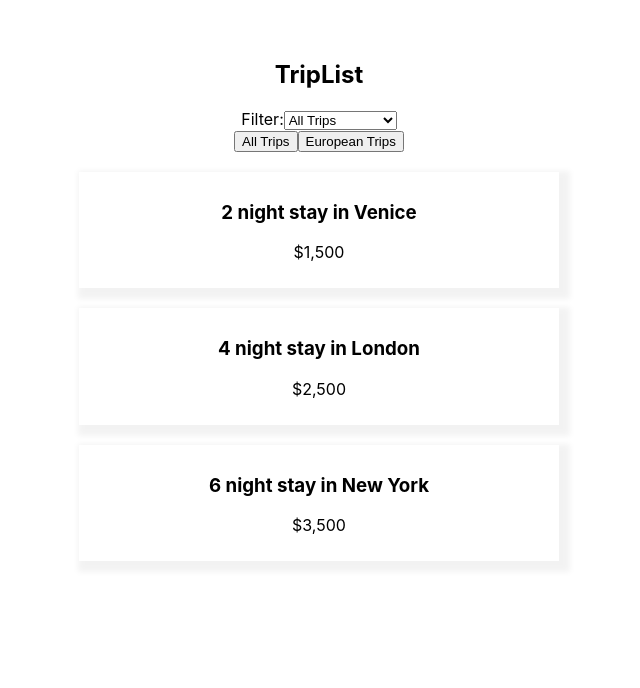
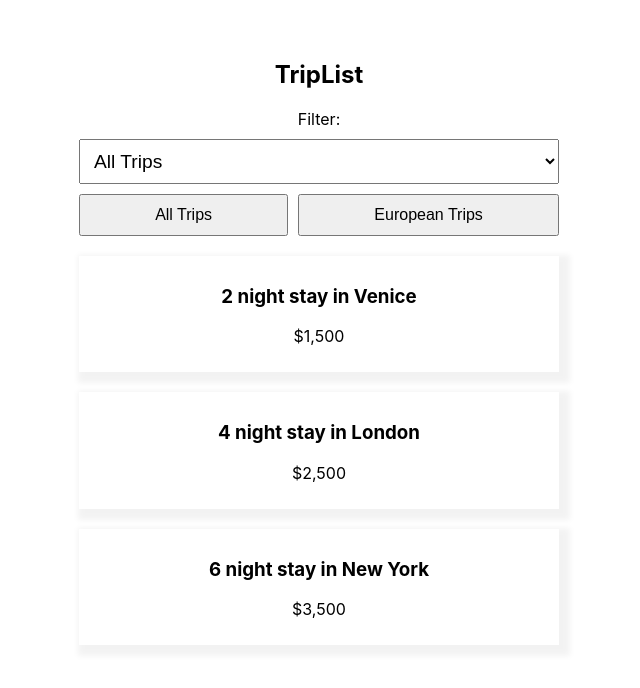
Before and after one commit to Kodake/tripago-app, a React (Create React App) app: page / in a window 1280 px wide. Shown: the top 688 px of the page, without its empty margins (321-961 px from the left). Built offline with nearby package versions, Linux system fonts and the light colour scheme; data requests are answered from the project's data file.

Commit message:
Adding a prop called loc

```diff
--- a/database/db.json
+++ b/database/db.json
@@ -3,16 +3,19 @@
         {
             "title": "2 night stay in Venice",
             "price": "$1,500",
+            "loc": "Europe",
             "id": "1"
         },
         {
             "title": "4 night stay in London",
             "price": "$2,500",
+            "loc": "Europe",
             "id": "2"
         },
         {
             "title": "6 night stay in New York",
             "price": "$3,500",
+            "loc": "America",
             "id": "3"
         }
     ]
--- a/src/components/TripList.css
+++ b/src/components/TripList.css
@@ -16,3 +16,24 @@
     list-style-type: none;
     margin: 20px 0px;
 }
+
+.trip-list .filters {
+    display: flex;
+    gap: 10px;
+}
+
+.trip-list button {
+    padding: 10px;
+    font-size: 16px;
+    flex-grow: 1;
+}
+
+.trip-list select {
+    display: block;
+    text-align: left;
+    width: 100%;
+    margin: 10px auto;
+    padding: 10px;
+    box-sizing: border-box;
+    font-size: 1.2em;
+}
```
